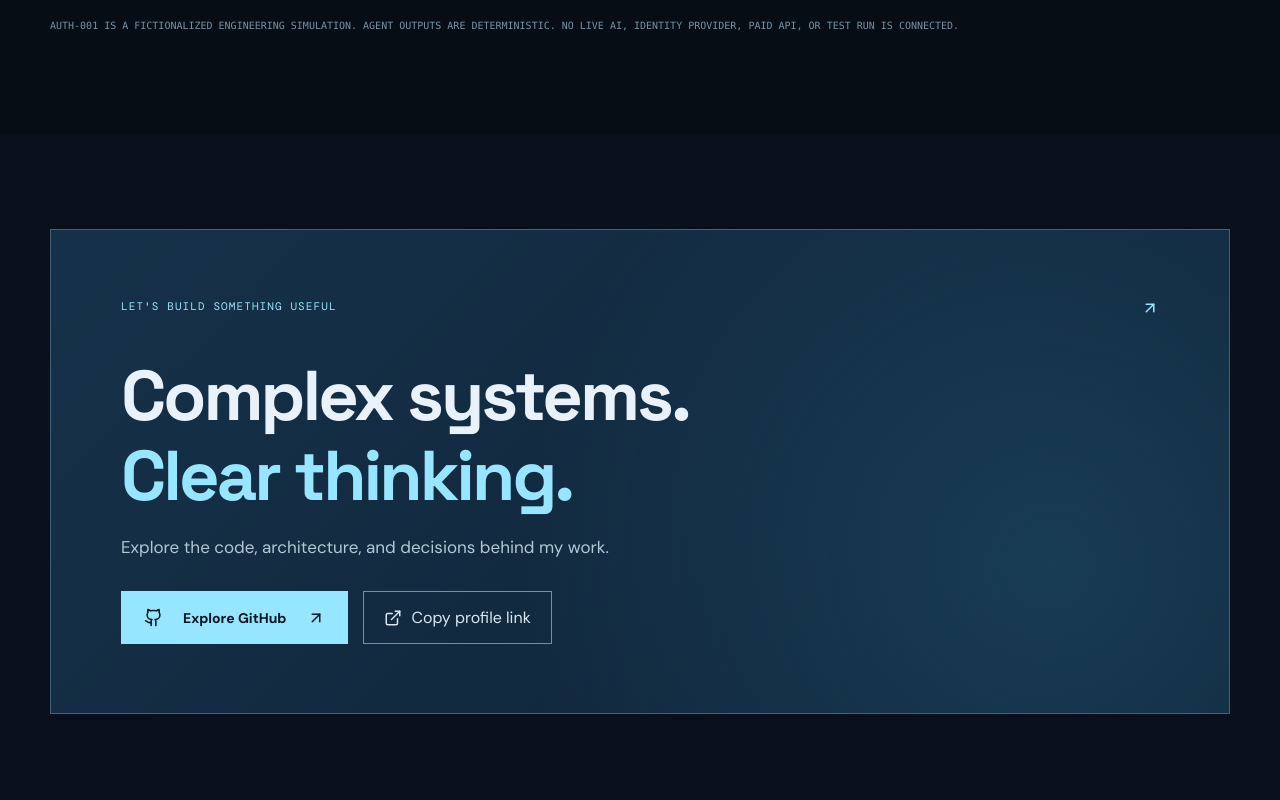
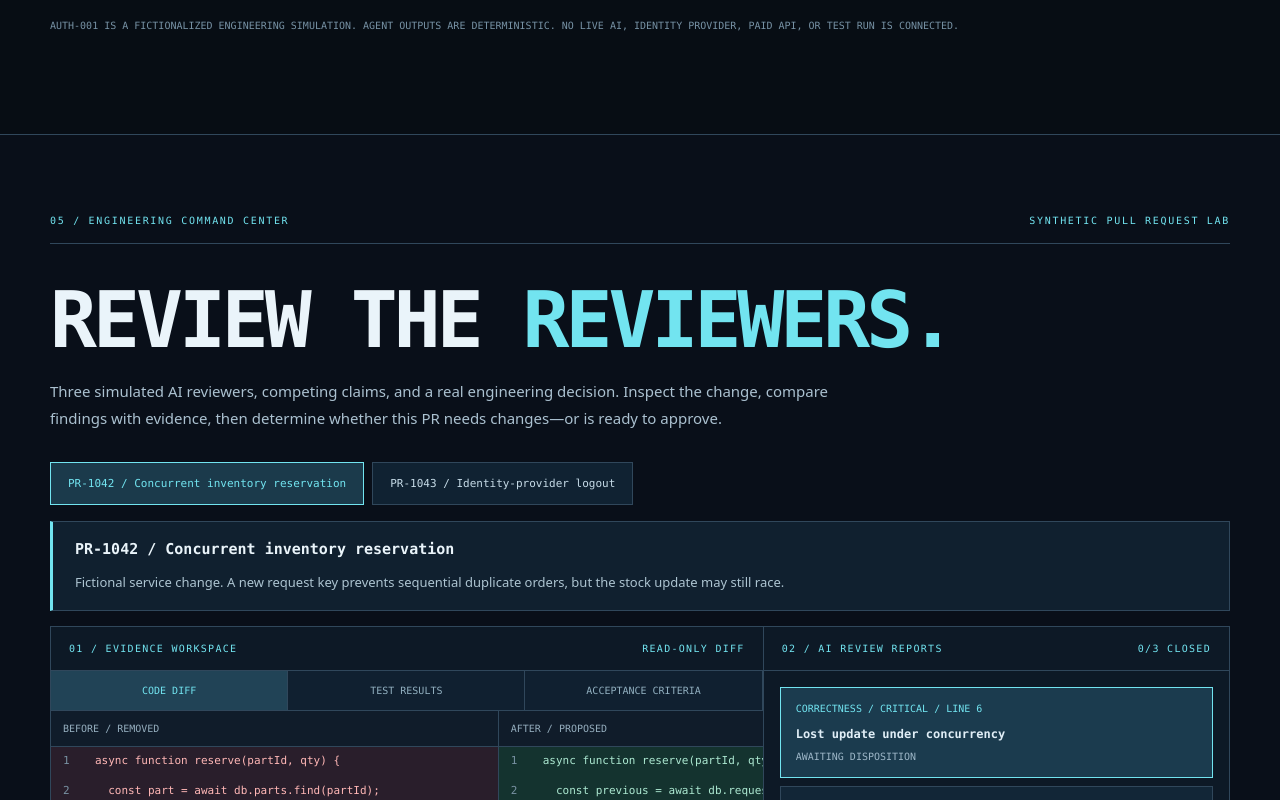
Before and after one commit to matthewfreeman821/matthewfreeman821.github.io, a React (Vite) app: page / in a window 1280 px wide. Shown: the part 5220-6020 px from the top of the page. Built offline with nearby package versions, Linux system fonts and the light colour scheme.

Commit message:
Add CodeReviewArena component to App

```diff
--- a/src/App.tsx
+++ b/src/App.tsx
@@ -1,5 +1,6 @@
 import { useState } from 'react';
 import { ArrowDownRight, ArrowRight, ArrowUpRight, BookOpen, Boxes, Braces, Check, Code2, ExternalLink, GitBranch, Github, Layers3, Menu, ShieldCheck, Sparkles, Terminal, Workflow, X } from 'lucide-react';
+import CodeReviewArena from './features/code-review-arena/CodeReviewArena';
 import MissionControl from './features/mission-control/MissionControl';
 
 type Project = {
@@ -134,6 +135,7 @@ export default function App() {
 
       <MissionControl />
 
+      <CodeReviewArena />
       <section className="cta-section shell section-space"><div className="cta-box"><div className="cta-top">LET'S BUILD SOMETHING USEFUL <ArrowUpRight size={18}/></div><h2>Complex systems.<br/><span>Clear thinking.</span></h2><p>Explore the code, architecture, and decisions behind my work.</p><div className="cta-actions"><a className="primary-button" href="https://github.com/matthewfreeman821" target="_blank" rel="noopener noreferrer"><Github size={19}/> Explore GitHub <ArrowUpRight size={18}/></a><button className="secondary-button" onClick={copyProfile}>{copied ? <Check size={18}/> : <ExternalLink size={18}/>} {copied ? 'Link copied' : 'Copy profile link'}</button></div></div></section>
     </main>
     <footer className="footer shell"><div><strong>MF<span>.</span></strong><span>© {new Date().getFullYear()} Matthew Freeman</span></div><div><span>ENGINEERED WITH INTENT</span><a href="#home">Back to top ↑</a></div></footer>
```
